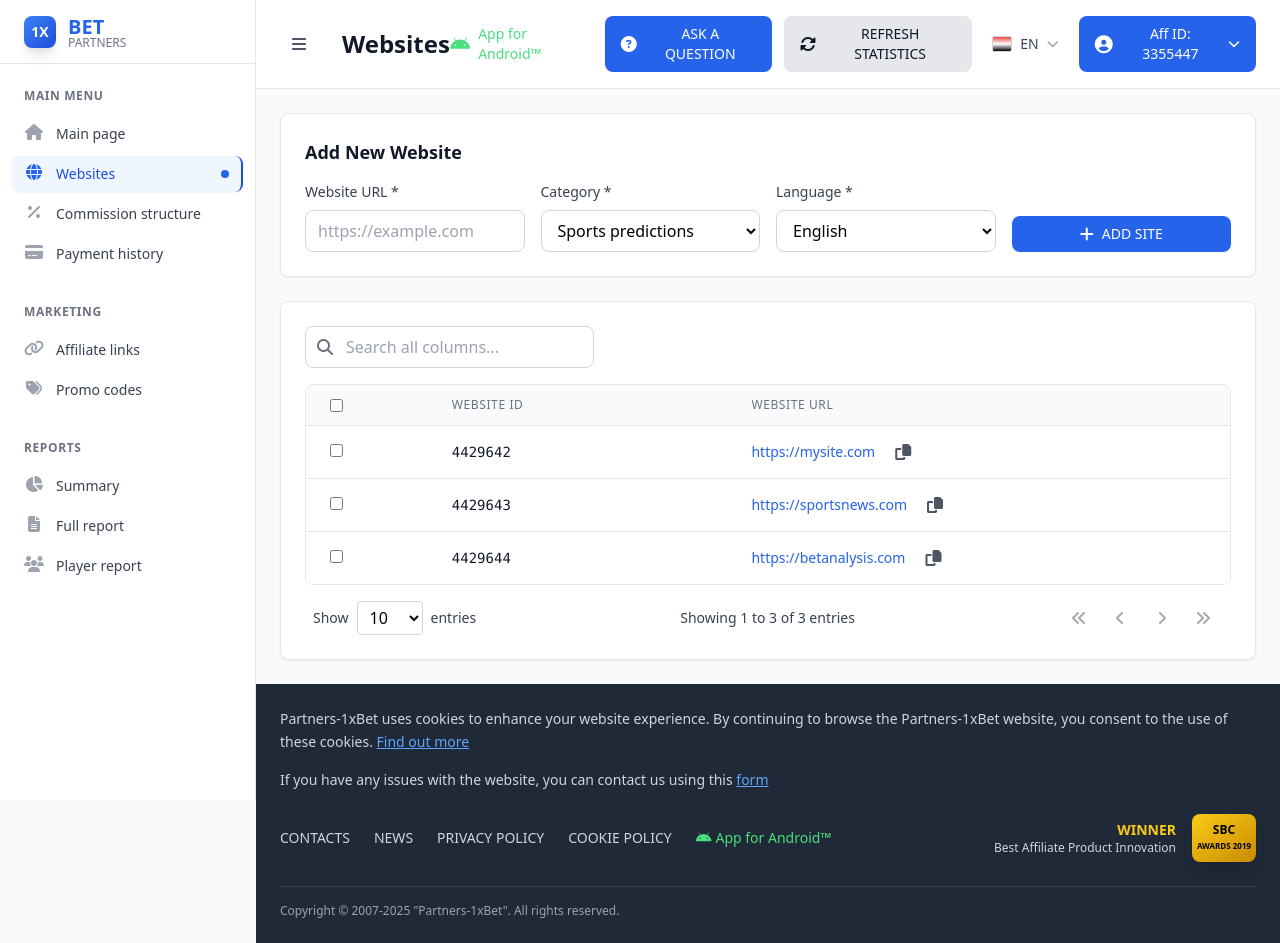
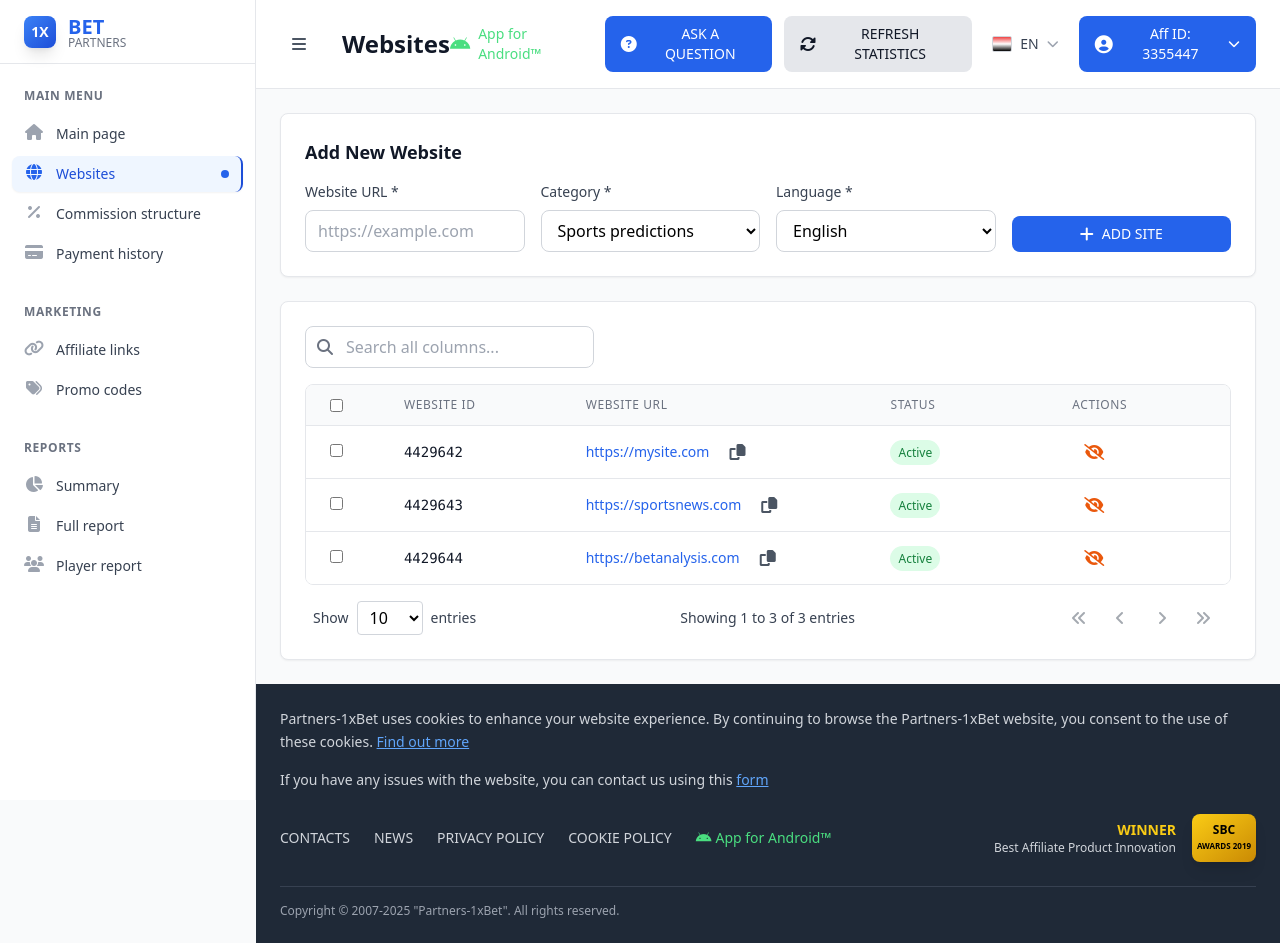
Before and after one commit to murimichege/1xbet-affiliate, a React (Vite) app: page / in a window 1280 px wide. Both pictures are taken after a click on the button "Websites". Built offline with nearby package versions, Linux system fonts and the light colour scheme.

Commit message:
add status toggle button to websites page

```diff
--- a/src/components/pages/WebsitesPage.tsx
+++ b/src/components/pages/WebsitesPage.tsx
@@ -50,15 +50,50 @@ const WebsitesPage: React.FC = () => {
         );
       },
     },
-    // {
-    //   accessorKey: 'category',
-    //   header: 'Category',
-    //   cell: info => (
-    //     <span className="px-2 py-1 rounded-full text-xs font-medium bg-gray-100 text-gray-700">
-    //       {info.getValue() as string}
-    //     </span>
-    //   ),
-    // },
+   // Add this column to your websiteColumns array
+{
+  accessorKey: 'status',
+  header: 'Status',
+  cell: info => {
+    const status = info.getValue() as string;
+    return (
+      <span className={`px-2 py-1 rounded-full text-xs font-medium ${
+        status === 'active'
+          ? 'bg-green-100 text-green-700'
+          : 'bg-gray-100 text-gray-700'
+      }`}>
+        {status === 'active' ? 'Active' : 'Hidden'}
+      </span>
+    );
+  },
+},
+{
+  id: 'actions',
+  header: 'Actions',
+  cell: ({ row }) => {
+    const website = row.original;
+    const isActive = website.status === 'active';
+
+    return (
+      <div className="flex items-center space-x-2">
+        <Button
+          size="sm"
+          variant="ghost"
+          onClick={() => toggleWebsiteStatus(website.id)}
+          className={`${
+            isActive
+              ? 'text-orange-600 hover:text-orange-700 hover:bg-orange-50'
+              : 'text-green-600 hover:text-green-700 hover:bg-green-50'
+          }`}
+        >
+          <Icon name={isActive ? 'fas fa-eye-slash' : 'fas fa-eye'} />
+        </Button>
+
+
+      </div>
+    );
+  },
+}
 
   ];
 
@@ -108,7 +143,15 @@ const WebsitesPage: React.FC = () => {
       setLoading(false);
     }
   };
-
+  const toggleWebsiteStatus = (websiteId: string) => {
+    setWebsites(prev =>
+      prev.map(website =>
+        website.id === websiteId
+          ? { ...website, status: website.status === 'active' ? 'inactive' : 'active' }
+          : website
+      )
+    );
+  };
   const updateFormData = (key: keyof WebsiteFormData, value: string) => {
     setFormData(prev => ({ ...prev, [key]: value }));
   };
```
